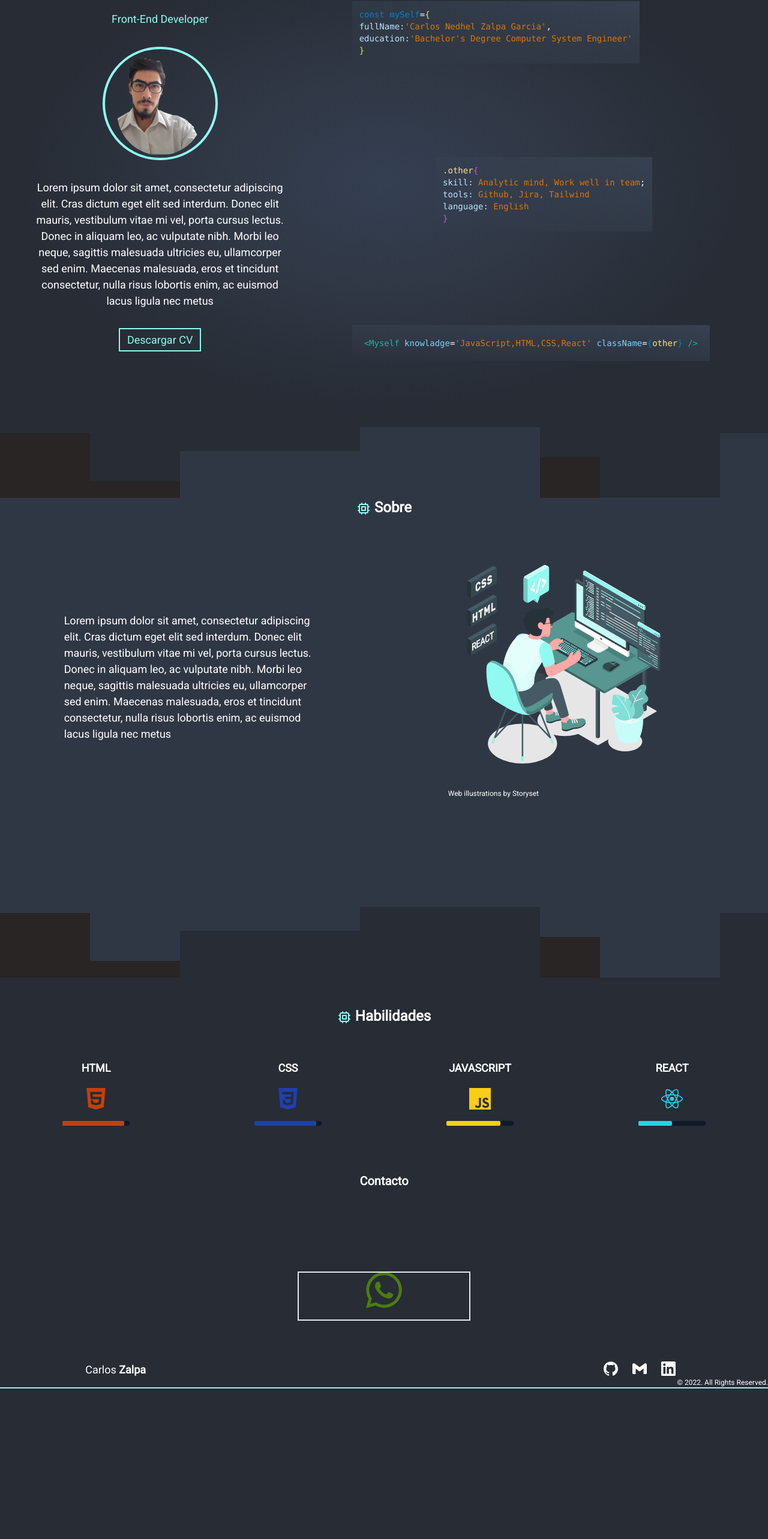
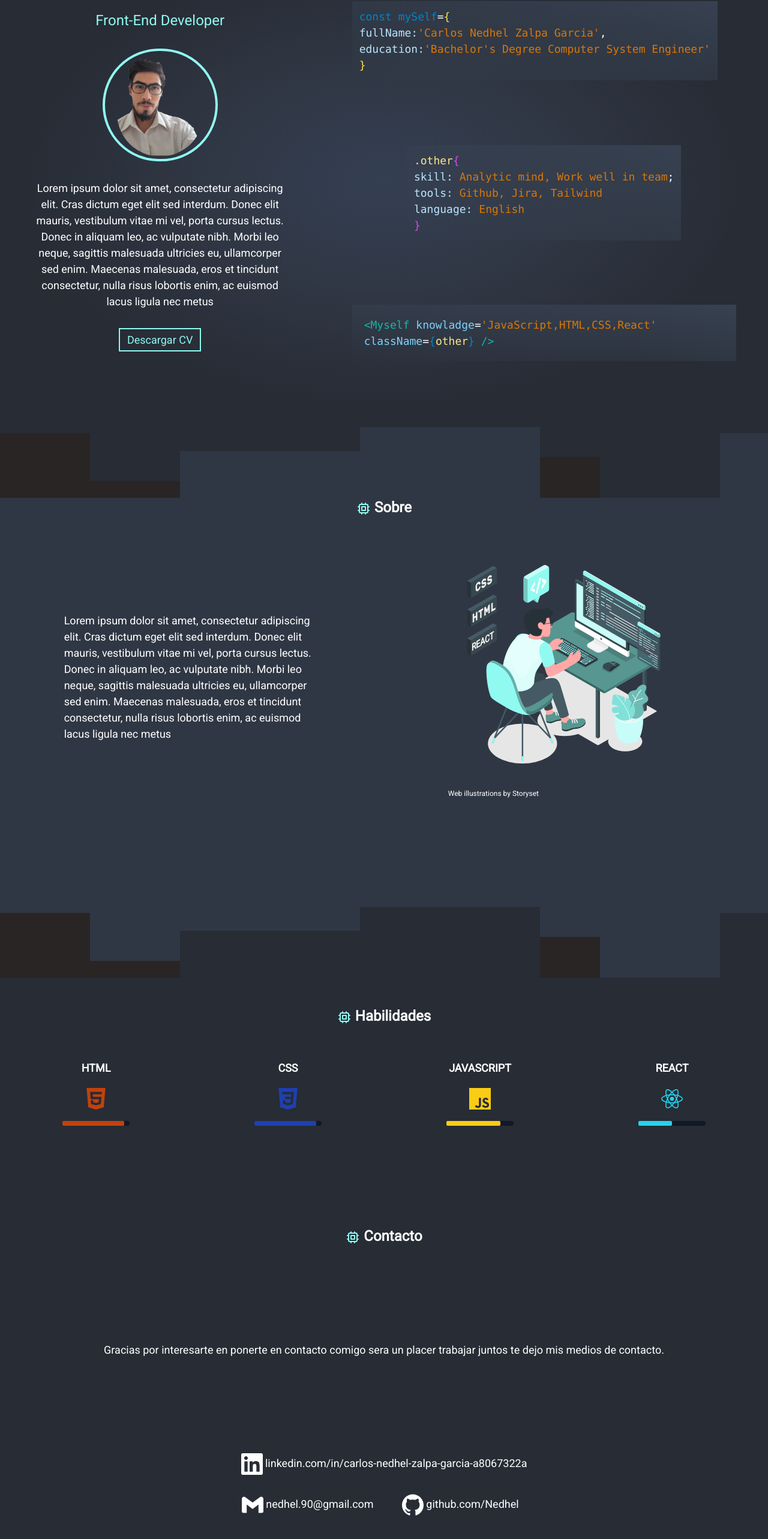
Before and after one commit to Nedhel/portfolio, a React (Create React App) app: page / in a window 1280 px wide. Shown: the part 114-2680 px from the top of the page at 60% size. Before the commit the page ends 2429 px from the top, so only its background shows below. Built offline with nearby package versions, Linux system fonts and the light colour scheme.

Commit message:
Contact file modify

```diff
--- a/src/components/Contact.jsx
+++ b/src/components/Contact.jsx
@@ -1,10 +1,24 @@
+import {HiOutlineChip} from "react-icons/hi";
+import { SiGmail, SiGithub, SiLinkedin } from "react-icons/si";
 
-import { Card } from "./Card";
 export function Contact(){
     return(
-        <div className="flex flex-col items-center h-96 justify-around">
-          <h1 className="font-semibold text-xl">Contacto</h1>
-            <Card />
+        <div className="flex flex-col items-center h-screen justify-evenly">
+            <h1 className='font-bold text-2xl text-center'><HiOutlineChip className='inline text-terciary'/> Contacto</h1>
+
+                <p>Gracias por interesarte en ponerte en contacto comigo sera un placer trabajar juntos
+                    te dejo mis medios de contacto.
+                </p>
+                <div className="grid grid-cols-2 justify-items-center gap-8">
+                    <div className="col-span-2">
+                        <a href="https://www.linkedin.com/in/carlos-nedhel-zalpa-garcia-a8067322a/" target='_blank' rel='noreferrer'><SiLinkedin className="inline text-4xl"/> linkedin.com/in/carlos-nedhel-zalpa-garcia-a8067322a</a>
+                    </div>
+                    <div className=""><SiGmail className="inline text-4xl"/> nedhel.90@gmail.com</div>
+                    <div className="">
+                        <a href='https://github.com/Nedhel' target='_blank' rel='noreferrer'><SiGithub className="inline text-4xl"/> github.com/Nedhel</a>
+                    </div>
+                </div>
+
         </div>
     )
 }
--- a/src/components/Home.jsx
+++ b/src/components/Home.jsx
@@ -1,12 +1,11 @@
 import Carlos from '../assets/CarlosZ.png'
-import { DiCode } from "react-icons/di";
 
 export function Home(){
     return (
         <div className='bg-conic h-screen'>
             <div className='flex justify-around h-full items-center'>
                 <div className='w-1/3 flex flex-col justify-around h-3/4 text-center'>
-                    <h6 className='text-lg text-terciary'>Front-End Developer</h6>
+                    <h6 className='text-2xl text-terciary'>Front-End Developer</h6>
                     <div className='border-terciary border-4 rounded-full overflow-hidden w-48 p-1 self-center'>
                         <img src={Carlos} alt="Carlos Zalpa" className='w-36 rounded-full block m-auto'/>
                     </div>
@@ -21,7 +20,7 @@ export function Home(){
                     <button className='border-terciary border-2 text-terciary bg-transparent w-fit px-3 py-1 self-center'>Descargar CV</button>
                 </div>
                 <div className='w-1/2 h-3/4 flex flex-col justify-between'>
-                    <div className='bg-gradient-to-tr from-transparent to-gray-700 text-sm p-3 max-w-fit'>
+                    <div className='bg-gradient-to-tr from-transparent to-gray-700 p-3 max-w-fit'>
                         <p className='font-[Consolas]'>
                             <span className='text-sky-600'>const mySelf</span>=<span className='text-yellow-300'>&#123;</span>
                             <br /><span className='text-sky-200'>   fullName:</span><span className='text-amber-600'>'Carlos Nedhel Zalpa Garcia'</span>,
@@ -29,7 +28,7 @@ export function Home(){
                             <br /><span className='text-yellow-300'>&#125;</span>
                         </p>
                     </div>
-                    <div className='bg-gradient-to-tr from-transparent to-gray-700 text-sm p-3 max-w-fit self-center'>
+                    <div className='bg-gradient-to-tr from-transparent to-gray-700 p-3 max-w-fit self-center'>
                         <p className='font-[Consolas]'>
                             <span className='text-amber-200'>.other</span><span className='text-fuchsia-500'>&#123;</span>
                             <br /><span className='text-sky-200'>   skill:</span><span className='text-amber-600'> Analytic mind, Work well in team</span>;
@@ -38,7 +37,7 @@ export function Home(){
                             <br /><span className='text-fuchsia-500'>&#125;</span>
                         </p>
                     </div>
-                    <div className='bg-gradient-to-tr from-transparent to-gray-700 text-sm p-5 max-w-fit'>
+                    <div className='bg-gradient-to-tr from-transparent to-gray-700 p-5 max-w-fit'>
                         <p className='font-[Consolas]'>
                             <span className='text-teal-500'>&#60;Myself</span>
                             <span className='text-sky-300'> knowladge</span>=
```
